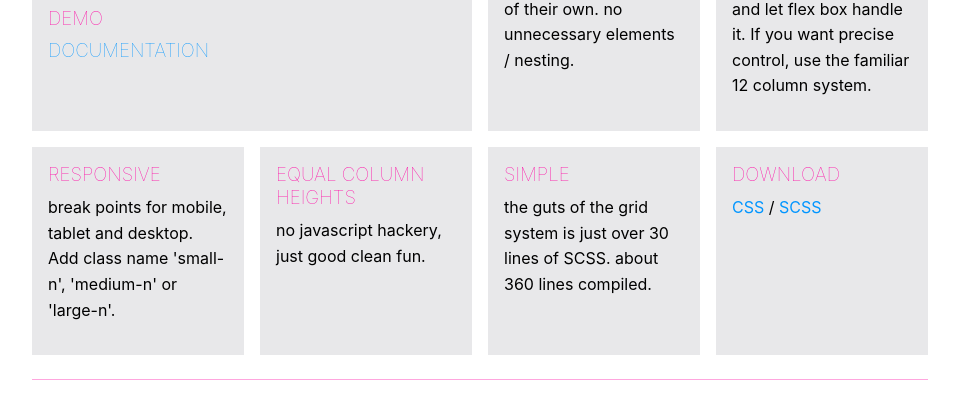
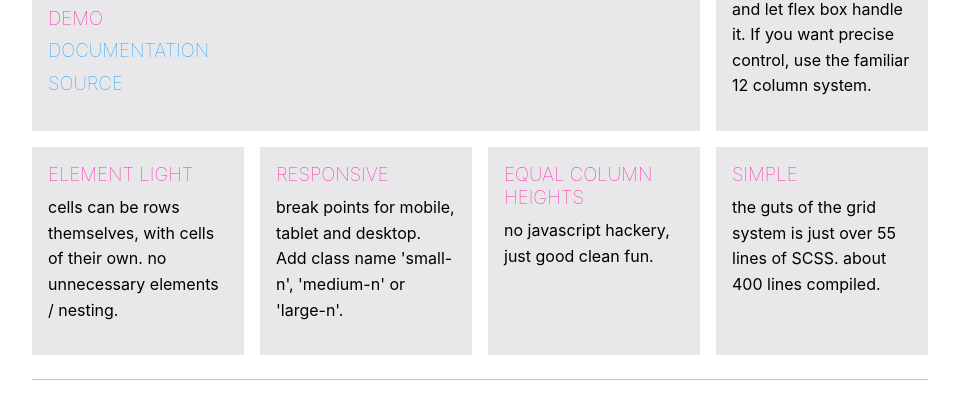
Before and after one commit to nihlton/simple-grid, a website: page index.html in a window 1280 px wide. Shown: the part 143-541 px from the top of the page, without its empty margins (160-1119 px from the left). Drawn offline with Linux system fonts and the light colour scheme.

Commit message:
no message

```diff
--- a/index.html
+++ b/index.html
@@ -8,19 +8,21 @@
     <div class='container'>
 
       <div class='row'>
-        <div class='small-12 medium-6'>
+        <div class='small-12 medium-9'>
           <h1>simple responsive<br/> flexbox grid</h1>
           <h3>demo</h3>
           <h3><a href='docs.html'>documentation</a></h3>
+          <h3><a href='https://github.com/nihlton/simple-grid'>source</a></h3>
+        </div>
+        <div class='small-12 medium-3'>
+          <h3>minimal syntax</h3>
+          <p>just add class name 'row' to a container, and let flex box handle it.  If you want precise control, use the familiar 12 column system.</p>
         </div>
         <div  class='small-6 medium-3'>
           <h3>element light</h3>
           <p>cells can be rows themselves, with cells of their own.  no unnecessary elements / nesting.</p>
         </div>
-        <div class='small-6 medium-3'>
-          <h3>minimal syntax</h3>
-          <p>just add class name 'row' to a container, and let flex box handle it.  If you want precise control, use the familiar 12 column system.</p>
-        </div>
+
         <div class='small-6 medium-3'>
           <h3>responsive</h3>
           <p>break points for mobile, tablet and desktop. Add class name 'small-n', 'medium-n' or 'large-n'.</p>
@@ -33,14 +35,7 @@
         </div>
         <div class='small-6 medium-3'>
           <h3>simple</h3>
-          <p>the guts of the grid system is just over 30 lines of SCSS.  about 360 lines compiled.</p>
-        </div>
-        <div  class='small-6 medium-3'>
-          <h3>Download</h3>
-          <p>
-            <a href='./simple-grid.css' download>CSS</a> /
-            <a href='./simple-grid.scss' download>SCSS</a>
-          </p>
+          <p>the guts of the grid system is just over 55 lines of SCSS.  about 400 lines compiled.</p>
         </div>
       </div>
       <hr/>
```
Also changed, not shown: docs.html (+1 -0 lines). Lines whose indentation alone changed are shown as unchanged.
